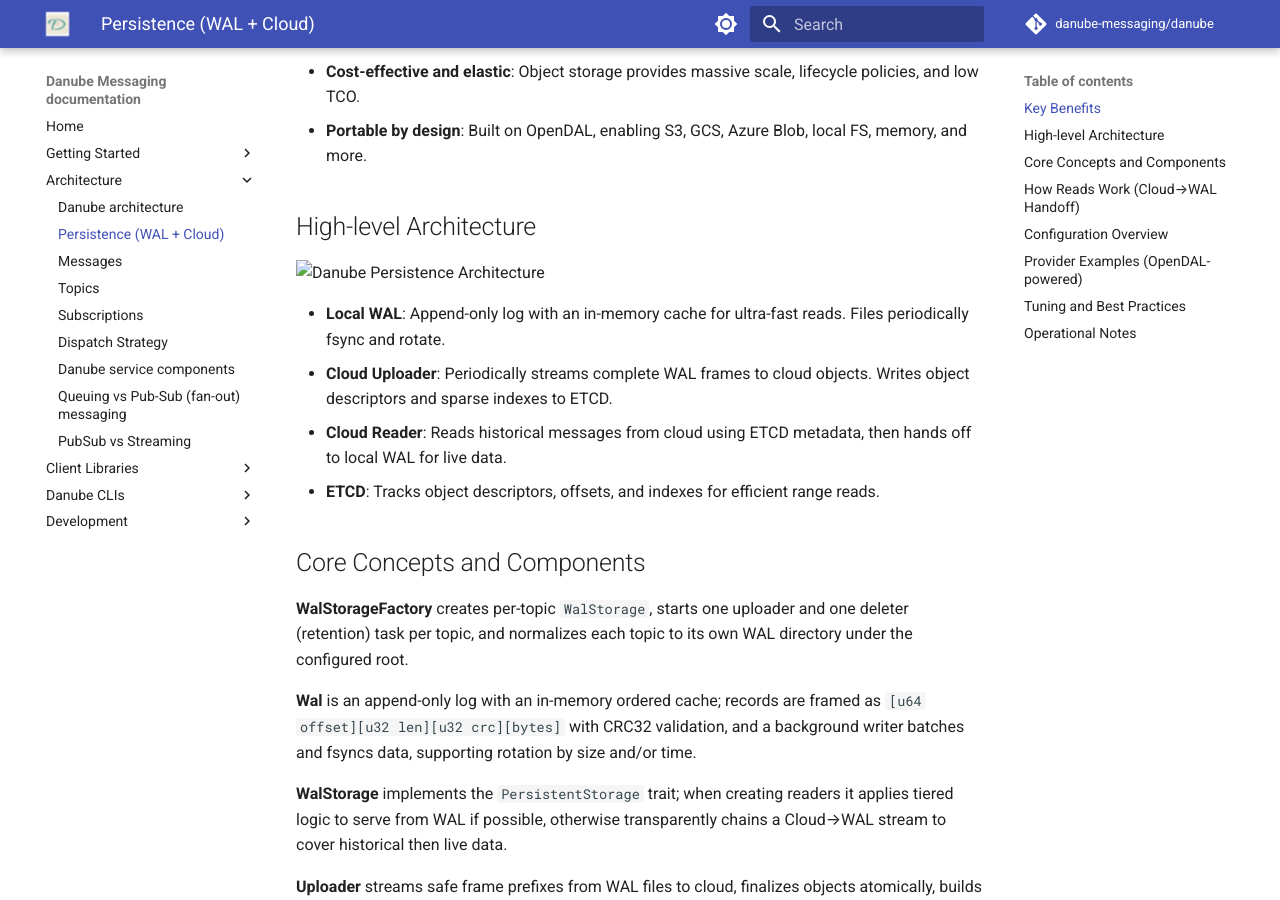
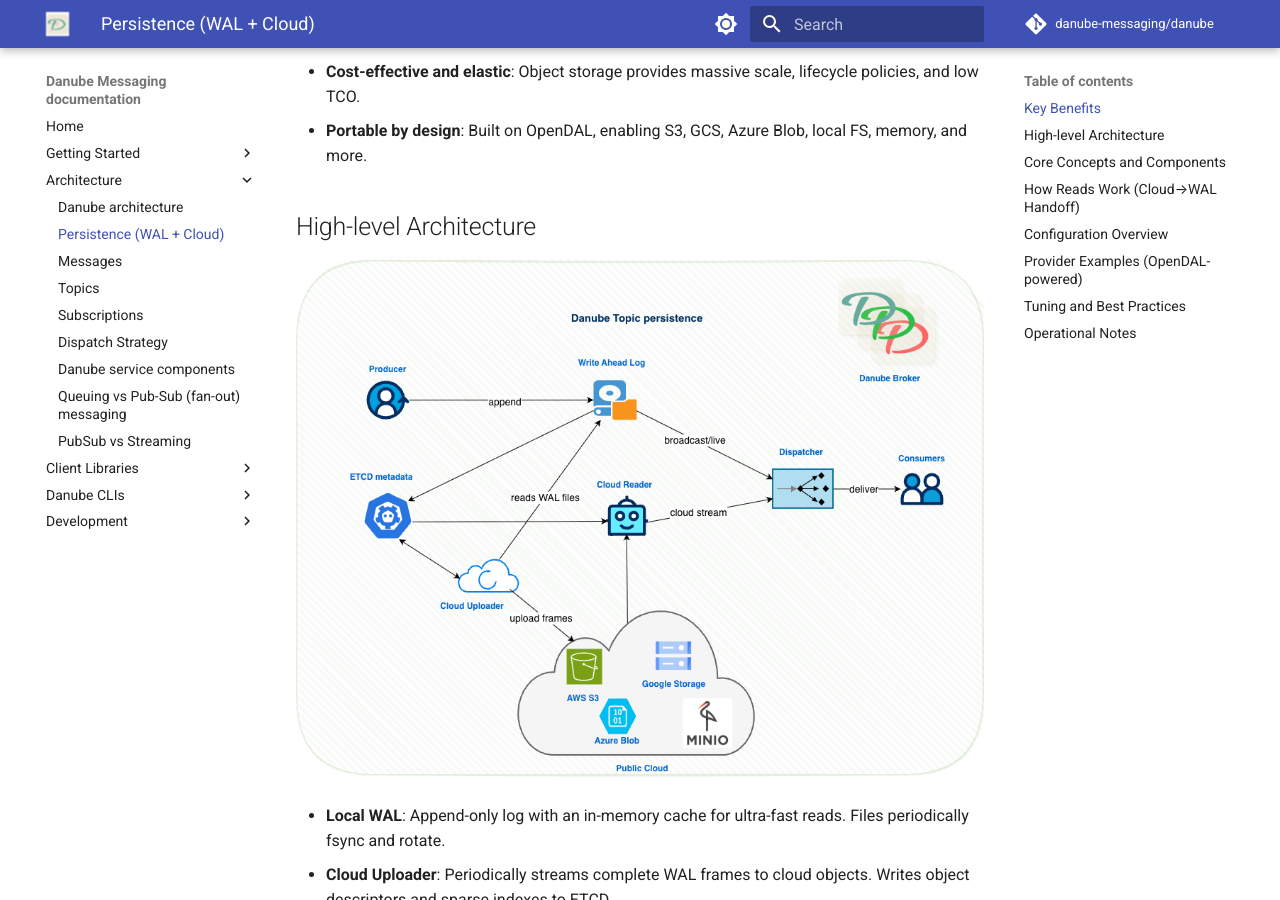
Before and after one commit to danube-messaging/danube_docs, an MkDocs documentation site: the page built from docs/architecture/persistence.md, in a window 1280 px wide and 900 px high, scrolled down 652 px. Built offline with MkDocs 1.6.1 and Material for MkDocs 9.7.7, drawn with Linux system fonts in a browser that asks for light colours; comment, search, counter and statistics services are not loaded.

Commit message:
fixed broken links

```diff
--- a/docs/architecture/persistence.md
+++ b/docs/architecture/persistence.md
@@ -16,7 +16,7 @@
 
 ## High-level Architecture
 
-![Danube Persistence Architecture](img/WAL_Cloud.png "Danube Persistence Architecture")
+![Danube Persistence Architecture](img/Wal_Cloud.png "Danube Persistence Architecture")
 
 - **Local WAL**: Append-only log with an in-memory cache for ultra-fast reads. Files periodically fsync and rotate.
 - **Cloud Uploader**: Periodically streams complete WAL frames to cloud objects. Writes object descriptors and sparse indexes to ETCD.
```
Also changed, not shown: docs/architecture/architecture.md (+1 -1 lines).
